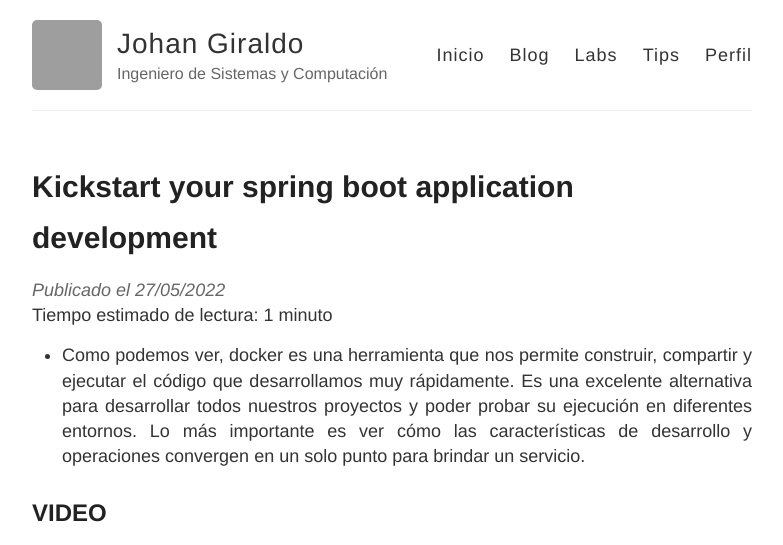
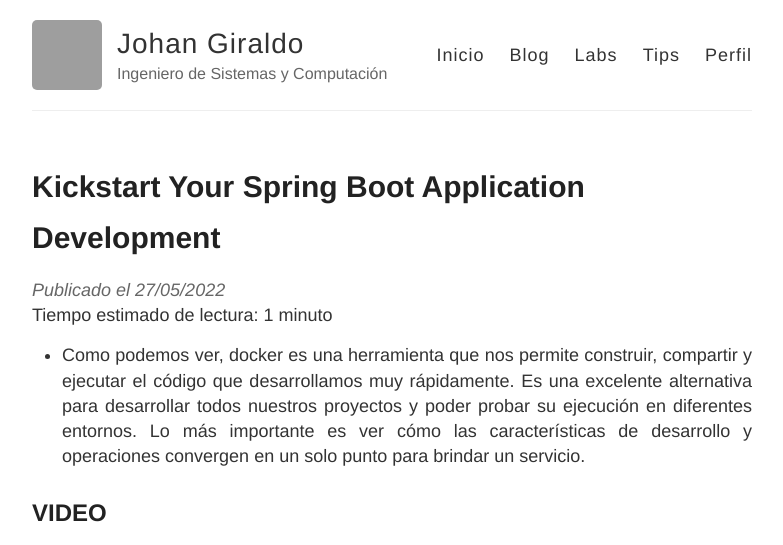
Before and after one commit to jsgiraldoh/jsgiraldoh.github.io, a Jekyll site: the page built from _posts/post/2022-05-27-Kickstart-your-spring-boot-application-development.md, in a window 1280 px wide, cut to the strip 0-545 px from the top of the page. Shown: the whole strip, without its empty margins (248-1031 px from the left). Built offline with Jekyll 4.4.1, drawn with Linux system fonts in a browser that asks for light colours; nearby versions of some CDN libraries; grey boxes are pictures that could not be loaded.

```diff
--- a/_posts/post/2022-05-27-Kickstart-your-spring-boot-application-development.md
+++ b/_posts/post/2022-05-27-Kickstart-your-spring-boot-application-development.md
@@ -1,6 +1,6 @@
 ---
 layout: post
-title: Kickstart your spring boot application development
+title: Kickstart Your Spring Boot Application Development
 categories: post
 permalink: /Blog/Kickstart-your-spring-boot-application-development/
 ---
```
